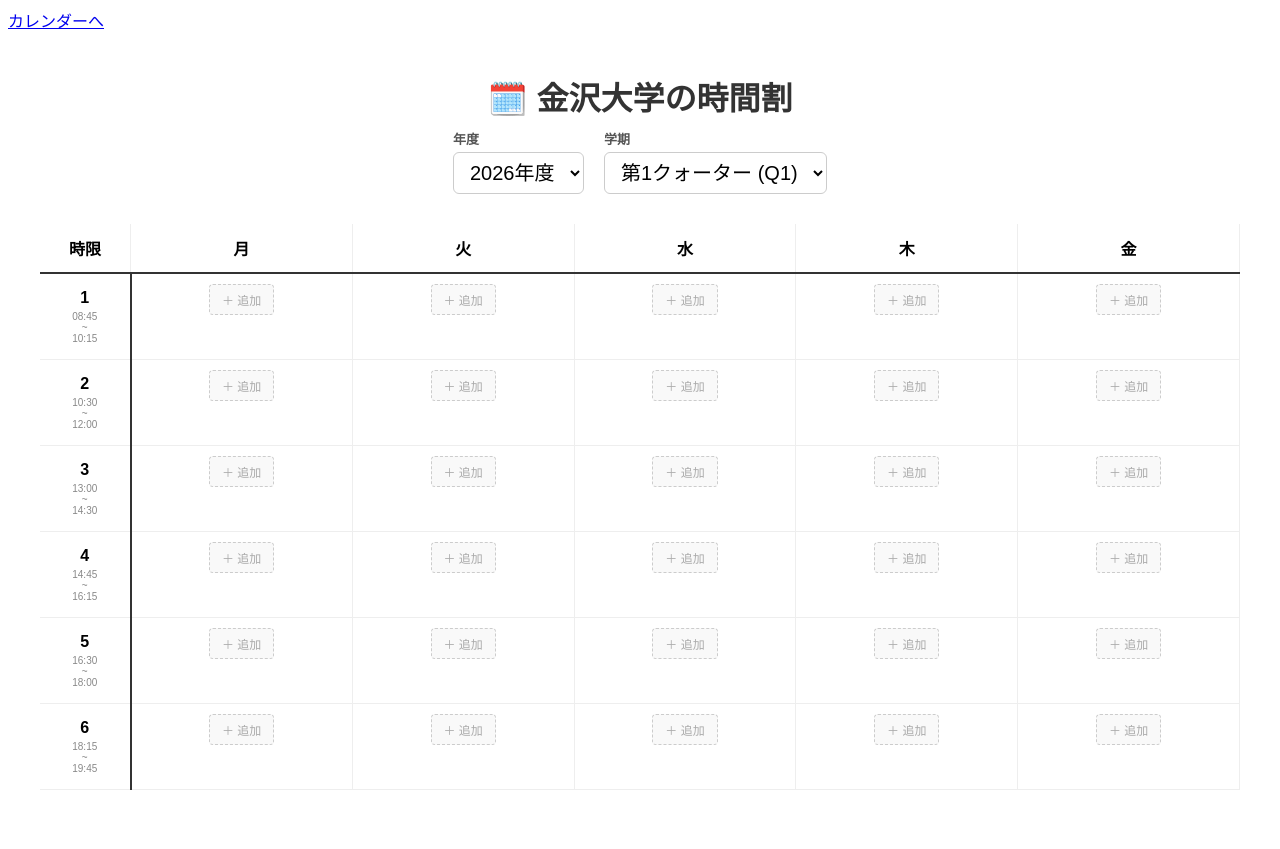
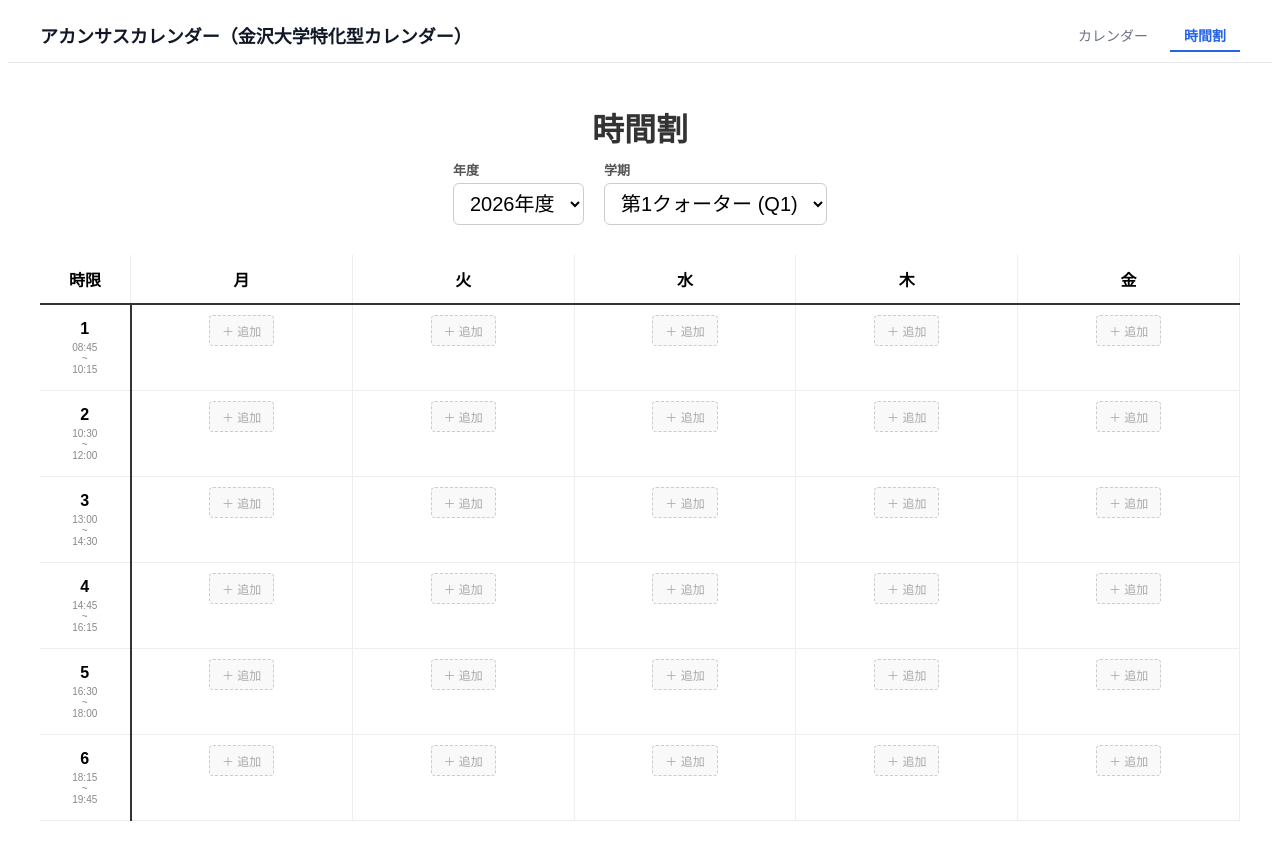
Before and after one commit to beginners-hackathon-team/university-calendar-app, a React (Vite) app in the folder frontend/: page /courses in a window 1280 px wide. Before the commit the page ends 818 px from the top, so only its background shows below. Built offline with nearby package versions, Linux system fonts and the light colour scheme; no server answers.

Commit message:
一応完成

```diff
--- a/frontend/src/Layout.tsx
+++ b/frontend/src/Layout.tsx
@@ -1,33 +1,67 @@
 import { Link, Outlet, useLocation } from "react-router-dom";
 
-// ヘッダー付きレイアウト
 export default function Layout() {
+    const location = useLocation();
 
-    const location = useLocation()
+    const navItems = [
+        { to: "/", label: "カレンダー" },
+        { to: "/courses", label: "時間割" },
+    ];
 
-    const navButtonStyle = {
-    display: "inline-block",
-    padding: "10px 18px",
-    backgroundColor: "#2563eb",
-    color: "#fff",
-    textDecoration: "none",
-    borderRadius: "999px",
-    fontWeight: "bold",
-};
+    const headerStyle: React.CSSProperties = {
+        borderBottom: "1px solid #e5e7eb",
+        background: "#fff",
+    };
 
+    const innerStyle: React.CSSProperties = {
+        maxWidth: "1200px",
+        margin: "0 auto",
+        padding: "14px 24px",
+        display: "flex",
+        alignItems: "center",
+        justifyContent: "space-between",
+    };
+
+    const logoStyle: React.CSSProperties = {
+        color: "#111827",
+        fontSize: "18px",
+        fontWeight: "bold",
+        textDecoration: "none",
+    };
+
+    const getLinkStyle = (active: boolean): React.CSSProperties => ({
+        padding: "6px 14px",
+        marginLeft: "8px",
+        color: active ? "#2563eb" : "#6b7280",
+        textDecoration: "none",
+        fontSize: "14px",
+        fontWeight: active ? "bold" : "normal",
+        borderBottom: active ? "2px solid #2563eb" : "2px solid transparent",
+    });
 
     return (
         <>
-            <header>
-                <nav>
-                    {location.pathname === "/courses" && <Link to="/">カレンダーへ</Link>}
-
-                    {location.pathname === "/" && <Link to="/courses">時間割へ</Link>}
-                </nav>
+            <header style={headerStyle}>
+                <div style={innerStyle}>
+                    <Link to="/" style={logoStyle}>
+                        アカンサスカレンダー（金沢大学特化型カレンダー）
+                    </Link>
+                    <nav>
+                        {navItems.map(item => (
+                            <Link
+                                key={item.to}
+                                to={item.to}
+                                style={getLinkStyle(location.pathname === item.to)}
+                            >
+                                {item.label}
+                            </Link>
+                        ))}
+                    </nav>
+                </div>
             </header>
             <main>
                 <Outlet />
             </main>
         </>
-    )
+    );
 }
--- a/frontend/src/api/calendar.ts
+++ b/frontend/src/api/calendar.ts
@@ -1,44 +1,19 @@
-// 1. カレンダー1件分のデータの型（タプル）
-export type CalendarItem = [
-  string,   // id
-  string,   // 授業名
-  string,   // 教室
-  string,   // 先生
-  string[], // 開催する日のリスト
-  number    // 時限
-];
-
-//  オブジェクト形式の型
+// オブジェクト形式の型（バックエンドの /api/calendar/{year-month} と対応）
 export type FormattedCourse = {
   id: string;
   name: string;
   room: string;
   teacher: string;
-  dates: string[];
+  dates: string[];  // 例: ["2026-04-15", "2026-04-22"]
   period: number;
 };
 
-export async function fetchCalendar(): Promise<CalendarItem[]> {
-  const res = await fetch('/api/calendar');
+export async function fetchCalendar(year: number, month: number): Promise<FormattedCourse[]> {
+  const res = await fetch(`/api/calendar/${year}-${month}`);
 
   if (!res.ok) {
     throw new Error('カレンダーデータの取得に失敗しました');
   }
 
-  // JSONとして解析して返す
   return res.json();
 }
-
-/**
- * バックエンドからのタプル形式を、扱いやすいオブジェクト形式の配列に変換する
- */
-export function formatCalendarData(items: CalendarItem[]): FormattedCourse[] {
-  return items.map(([id, name, room, teacher, dates, period]) => ({
-    id,
-    name,
-    room,
-    teacher,
-    dates,
-    period,
-  }));
-}
--- a/frontend/src/pages/CalendarPage.tsx
+++ b/frontend/src/pages/CalendarPage.tsx
@@ -5,8 +5,7 @@
 import jaLocale from '@fullcalendar/core/locales/ja';
 import type { DateSelectArg, EventClickArg } from '@fullcalendar/core/index.js';
 import { useState, useEffect } from 'react';
-import { fetchCourses } from '../api/courses';
-import { fetchCalendar, formatCalendarData } from '../api/calendar';
+import { fetchCalendar } from '../api/calendar';
 import { periodToTime } from '../periodToTime';
 
 
@@ -28,13 +27,11 @@
 
 export default function CalendarPage() {
   const [events, setEvents] = useState<EventType[]>([]);
-
-  // 既存のコース取得処理（元のコードを維持）
-  useEffect(() => {
-    fetchCourses().then(data => {
-      console.log('取得したデータ', data);
-    })
-  }, [])
+  // FullCalendar が現在表示している月（初期値は今日の月）
+  const [viewYearMonth, setViewYearMonth] = useState(() => {
+    const now = new Date();
+    return { year: now.getFullYear(), month: now.getMonth() + 1 };
+  });
 
   const getLocalDateString = (date: Date) => {
     const year = date.getFullYear();
@@ -112,10 +109,8 @@
   }, []);
 
   useEffect(() => {
-  fetchCalendar()
-    .then((raw) => {
-      const courses = formatCalendarData(raw);
-
+    fetchCalendar(viewYearMonth.year, viewYearMonth.month)
+      .then((courses) => {
         const courseEvents = courses.flatMap((course) => {
           const time = periodToTime.find((p) => p.period === course.period);
           if (!time) return [];
@@ -142,7 +137,7 @@
       .catch((err) => {
         console.error('calendar取得失敗', err);
       });
- }, []);
+  }, [viewYearMonth]);
 
 
   // 予定を追加する処理
@@ -202,7 +197,7 @@
       `}</style>
 
       <h1 style={{ textAlign: 'center', marginBottom: '20px', color: '#111827', fontSize: '28px', fontWeight: 'bold' }}>
-        アカンサスカレンダー
+        カレンダー
       </h1>
 
       <FullCalendar
@@ -214,6 +209,14 @@
         selectMirror={true}
         select={handleDateSelect}
         eventClick={handleEventClick}
+        datesSet={(arg) => {
+          // 表示中の月の中心日付から年月を特定
+          const mid = new Date((arg.view.activeStart.getTime() + arg.view.activeEnd.getTime()) / 2);
+          const next = { year: mid.getFullYear(), month: mid.getMonth() + 1 };
+          setViewYearMonth(prev =>
+            prev.year === next.year && prev.month === next.month ? prev : next
+          );
+        }}
 
         // 元のコードにあった詳細設定を維持
         scrollTime="07:00:00"
@@ -239,7 +242,18 @@
           right: 'dayGridMonth,timeGridWeek,timeGridDay',
         }}
 
-        events={events}
+        events={(() => {
+          const holidayDates = new Set(
+            events
+              .filter(e => e.className === 'is-holiday')
+              .map(e => (typeof e.start === 'string' ? e.start.split('T')[0] : ''))
+          );
+          return events.filter(e => {
+            if (e.className !== 'is-course') return true;
+            const dateOnly = typeof e.start === 'string' ? e.start.split('T')[0] : '';
+            return !holidayDates.has(dateOnly);
+          });
+        })()}
       />
     </div>
   );
--- a/frontend/src/pages/CoursesPage.tsx
+++ b/frontend/src/pages/CoursesPage.tsx
@@ -1,6 +1,6 @@
 import { useState, useEffect } from 'react';
 import { periodToTime } from '../periodToTime';
-import { createCourses, fetchCourses } from '../api/courses';
+import { createCourses, fetchCourses, deleteCourse as apiDeleteCourse, updateCourse } from '../api/courses';
 
 const CURRENT_YEAR = 2026;
 
@@ -35,26 +35,11 @@
 
     // データ取得 (年度やクォーターが変わるたびに実行)
     useEffect(() => {
-        fetchCourses().then((data: unknown[][]) => {
+        fetchCourses(selectedYear, selectedQuarter).then((data: Course[]) => {
             const map: { [key: string]: Course } = {};
             for (const row of data) {
-                const [id, name, room, teacher, year, quarter, day_of_week, period] = row as [
-                    string, string, string, string, string | number, number, string, number
-                ];
-                // 選択中の年度・クォーターのみ採用（yearは文字列/数値が混在しうるのでNumberで比較）
-                if (Number(year) !== selectedYear) continue;
-                if (Number(quarter) !== selectedQuarter) continue;
-                const key = `${day_of_week}${period}`;
-                map[key] = {
-                    id,
-                    name,
-                    room,
-                    teacher,
-                    year: Number(year),
-                    quarter: Number(quarter),
-                    day_of_week,
-                    period,
-                };
+                const key = `${row.day_of_week}${row.period}`;
+                map[key] = row;
             }
             setCoursesData(map);
         });
@@ -78,31 +63,68 @@
 
         const day_of_week = editingKey.slice(0, 1);
         const period = Number(editingKey.slice(1));
+        const existing = coursesData[editingKey];
 
-        const result = await createCourses({
+        try {
+            if (existing) {
+                // 編集
+                await updateCourse(existing.id, {
+                    id: existing.id,
+                    name: tempData.name,
+                    room: tempData.room,
+                    teacher: tempData.teacher,
+                });
+                const updatedCourse: Course = {
+                    id: existing.id,
                     name: tempData.name,
                     room: tempData.room,
                     teacher: tempData.teacher,
                     year: selectedYear,
                     quarter: selectedQuarter,
-            day_of_week: day_of_week,
-            period: period,
+                    day_of_week,
+                    period,
+                };
+                setCoursesData({ ...coursesData, [editingKey]: updatedCourse });
+            } else {
+                // 新規追加
+                await createCourses({
+                    name: tempData.name,
+                    room: tempData.room,
+                    teacher: tempData.teacher,
+                    year: selectedYear,
+                    quarter: selectedQuarter,
+                    day_of_week,
+                    period,
                 });
-
-        const [id, name, room, teacher, year, quarter, dow, per] = result;
-        const newCourse: Course = { id, name, room, teacher, year, quarter, day_of_week: dow, period: per };
-
-        setCoursesData({ ...coursesData, [editingKey]: newCourse });
+                // 登録後に一覧を再取得して id を含めて反映
+                const data: Course[] = await fetchCourses(selectedYear, selectedQuarter);
+                const map: { [key: string]: Course } = {};
+                for (const row of data) {
+                    map[`${row.day_of_week}${row.period}`] = row;
+                }
+                setCoursesData(map);
+            }
             setIsModalOpen(false);
+        } catch (err) {
+            console.error(err);
+            alert("保存に失敗しました");
+        }
     };
 
     // 削除実行
-    const deleteCourse = (key: string) => {
-        if (window.confirm("この講義を削除しますか？")) {
+    const deleteCourse = async (key: string) => {
+        const target = coursesData[key];
+        if (!target) return;
+        if (!window.confirm("この講義を削除しますか？")) return;
+
+        try {
+            await apiDeleteCourse(target.id);
             const newData = { ...coursesData };
             delete newData[key];
             setCoursesData(newData);
-            // 本来はここで API の DELETE リクエストも送るのが理想です
+        } catch (err) {
+            console.error(err);
+            alert("削除に失敗しました");
         }
     };
 
@@ -111,7 +133,7 @@
 
     return (
         <div style={{ padding: '20px', maxWidth: '1200px', margin: '0 auto', fontFamily: 'sans-serif' }}>
-            <h1 style={{ textAlign: 'center', color: '#333', marginBottom: '10px' }}>🗓️ 金沢大学の時間割</h1>
+            <h1 style={{ textAlign: 'center', color: '#333', marginBottom: '10px' }}>時間割</h1>
 
             {/* 年度・クォーター選択セレクター */}
             <div style={{ display: 'flex', justifyContent: 'center', gap: '20px', marginBottom: '30px' }}>
```
Also changed, not shown: frontend/src/api/courses.ts (+4 -7 lines), 1 other file (tests, documents, lock files or other folders). Lines whose indentation alone changed are shown as unchanged.
